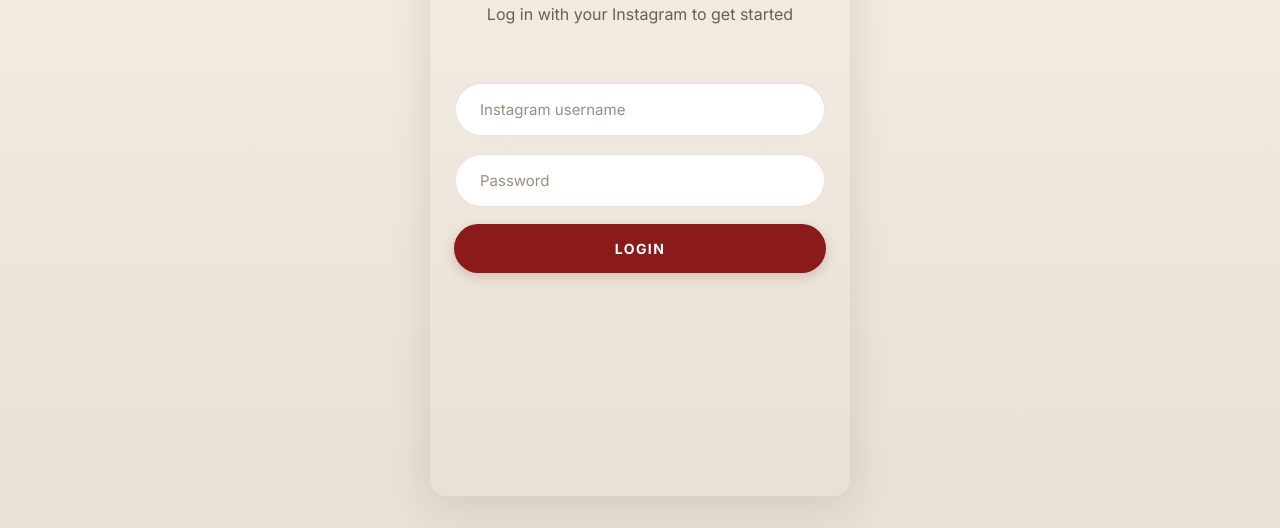
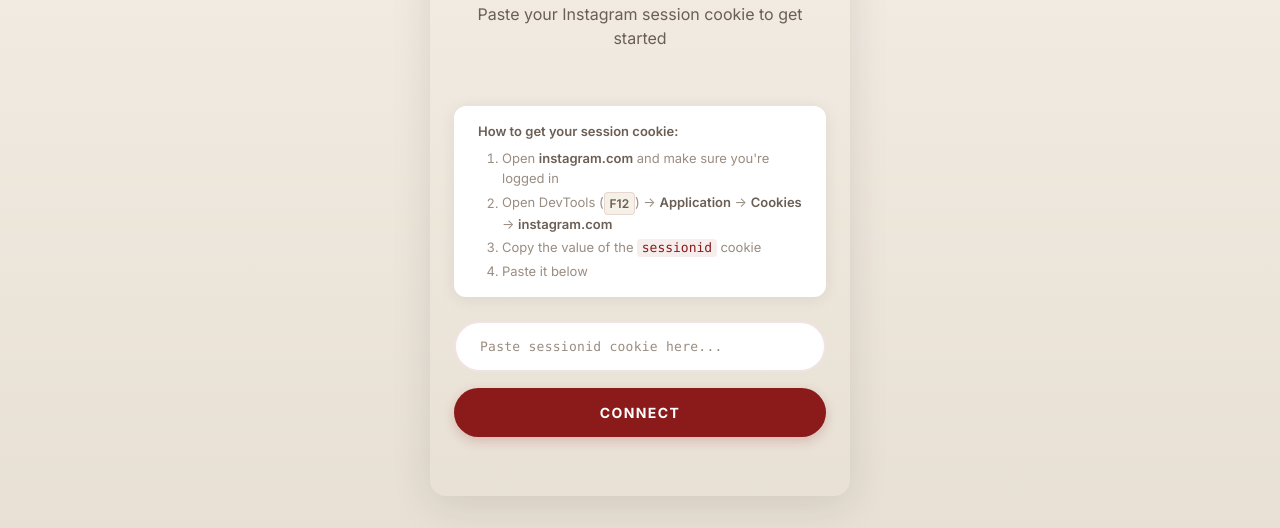
Before and after one commit to vitalii-bekshnev/givegram, a plain HTML site: page frontend/index.html in a window 1280 px wide. Shown: the part 272-800 px from the top of the page. Drawn offline with nearby package versions, Linux system fonts and the light colour scheme; a web font is replaced by a local one.

Commit message:
Update login form to use Instagram session cookie for authentication
This commit modifies the frontend login form to accept the Instagram session cookie instead of username and password. It includes detailed instructions for users on how to obtain their session cookie, enhancing the user experience. Additionally, CSS styles are added to improve the presentation of the login instructions and input fields.

```diff
--- a/frontend/css/styles.css
+++ b/frontend/css/styles.css
@@ -271,6 +271,71 @@
   display: flex;
   flex-direction: column;
   gap: var(--space-md);
+}
+
+/* Monospace modifier for long token inputs */
+.input-group__field--mono {
+  font-family: "SF Mono", "Fira Code", "Cascadia Code", "Consolas", monospace;
+  font-size: 0.8125rem;
+  letter-spacing: 0.02em;
+}
+
+/* --------------------------------------------------------------------------
+   7c. Login Instructions
+   -------------------------------------------------------------------------- */
+.login-instructions {
+  text-align: left;
+  padding: var(--space-md) var(--space-lg);
+  background-color: var(--color-white);
+  border-radius: var(--radius-md);
+  box-shadow: var(--shadow-card);
+}
+
+.login-instructions__heading {
+  font-size: 0.8125rem;
+  font-weight: 600;
+  color: var(--color-text-secondary);
+  margin-bottom: var(--space-sm);
+}
+
+.login-instructions__steps {
+  list-style: decimal;
+  padding-left: var(--space-lg);
+  display: flex;
+  flex-direction: column;
+  gap: var(--space-xs);
+}
+
+.login-instructions__steps li {
+  font-size: 0.8125rem;
+  color: var(--color-text-muted);
+  line-height: 1.5;
+}
+
+.login-instructions__steps strong {
+  color: var(--color-text-secondary);
+  font-weight: 600;
+}
+
+.login-instructions__steps kbd {
+  display: inline-block;
+  padding: 0.1em 0.4em;
+  font-family: var(--font-sans);
+  font-size: 0.75rem;
+  font-weight: 600;
+  color: var(--color-text-secondary);
+  background-color: var(--color-bg-start);
+  border: 1px solid var(--color-border);
+  border-radius: 4px;
+}
+
+.login-instructions__steps code {
+  font-family: "SF Mono", "Fira Code", "Cascadia Code", "Consolas", monospace;
+  font-size: 0.8125rem;
+  color: var(--color-crimson);
+  background-color: var(--color-crimson-light);
+  padding: 0.1em 0.35em;
+  border-radius: 4px;
 }
 
 /* --------------------------------------------------------------------------
--- a/frontend/index.html
+++ b/frontend/index.html
@@ -25,35 +25,35 @@
       <div class="screen__content">
         <div class="hero">
           <h2 class="hero__title">Connect Your<br>Account</h2>
-          <p class="hero__subtitle">Log in with your Instagram to get started</p>
+          <p class="hero__subtitle">Paste your Instagram session cookie to get started</p>
+        </div>
+
+        <div class="login-instructions">
+          <p class="login-instructions__heading">How to get your session cookie:</p>
+          <ol class="login-instructions__steps">
+            <li>Open <strong>instagram.com</strong> and make sure you're logged in</li>
+            <li>Open DevTools (<kbd>F12</kbd>) &rarr; <strong>Application</strong> &rarr; <strong>Cookies</strong> &rarr; <strong>instagram.com</strong></li>
+            <li>Copy the value of the <code>sessionid</code> cookie</li>
+            <li>Paste it below</li>
+          </ol>
         </div>
 
         <form id="login-form" class="login-form" novalidate>
           <div class="input-group">
             <input
               type="text"
-              id="login-username-input"
-              class="input-group__field"
-              placeholder="Instagram username"
-              autocomplete="username"
+              id="login-session-cookie-input"
+              class="input-group__field input-group__field--mono"
+              placeholder="Paste sessionid cookie here..."
+              autocomplete="off"
+              spellcheck="false"
               required
-              aria-label="Instagram username"
-            >
-          </div>
-          <div class="input-group">
-            <input
-              type="password"
-              id="login-password-input"
-              class="input-group__field"
-              placeholder="Password"
-              autocomplete="current-password"
-              required
-              aria-label="Instagram password"
+              aria-label="Instagram session cookie"
             >
           </div>
           <p id="login-error" class="error-message" role="alert" hidden></p>
           <button type="submit" id="login-btn" class="btn btn--primary">
-            <span class="btn__label">LOGIN</span>
+            <span class="btn__label">CONNECT</span>
             <span class="btn__spinner" hidden aria-hidden="true"></span>
           </button>
         </form>
```
